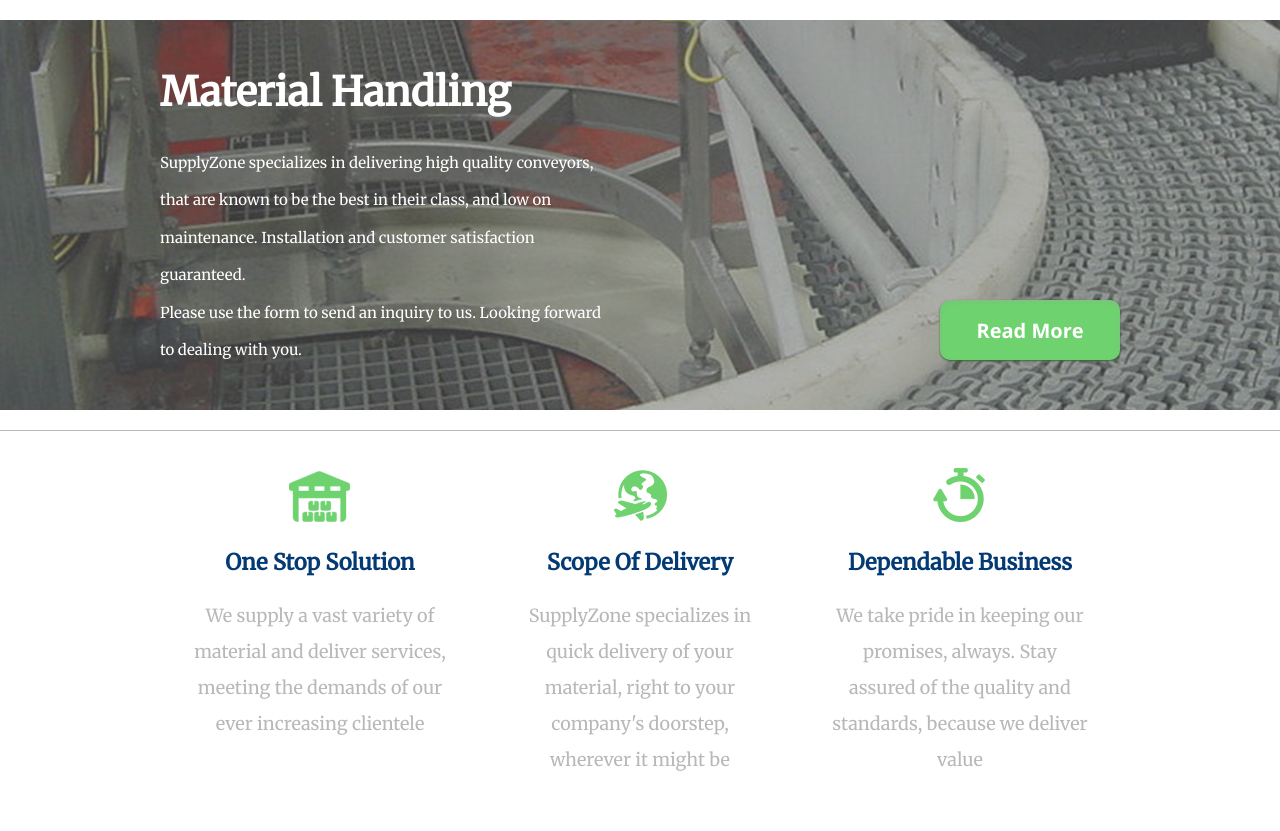
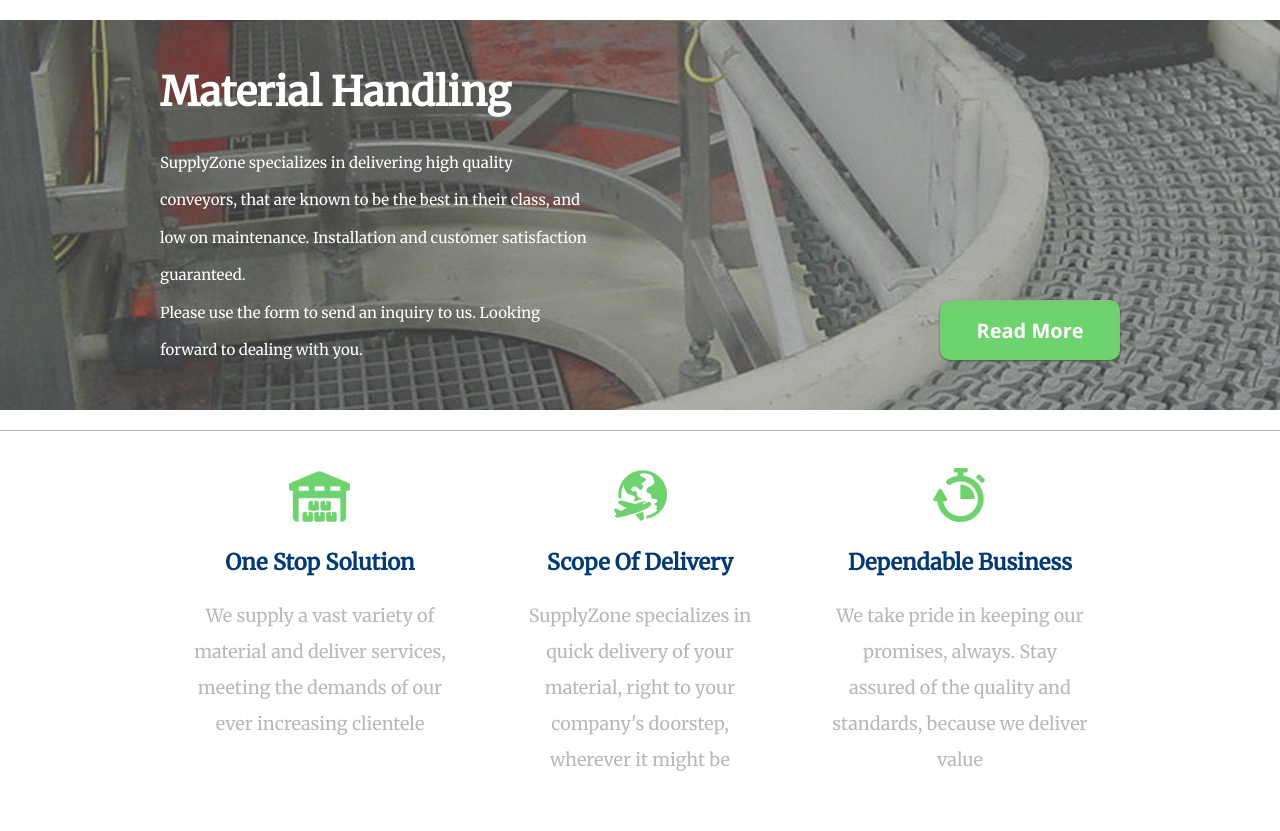
Before and after one commit to ketanbhatt/SZ, a PHP site: page / in a window 1280 px wide. Shown: the part 137-968 px from the top of the page. Run offline with PHP 8.4, Linux system fonts and the light colour scheme; some libraries are stand-ins or nearby versions.

Commit message:
Form Bug

```diff
--- a/styles/style.css
+++ b/styles/style.css
@@ -237,7 +237,7 @@ header nav a:hover {
 .hero-col-1{
 	float:left;
 	padding-top: 20px;
-	max-width: 450px;
+	max-width: 430px;
 
 	color: #fff;
 }
@@ -279,6 +279,7 @@ header nav a:hover {
 	line-height: 250%;
 	color: white;
 }
+
 
 
 /*------------Form in Hero-------------*/
@@ -951,6 +952,7 @@ footer hr {
 }
 
 @media all and (max-width:850px) {
+
 	.container{
 		max-width:95%;
 
```
